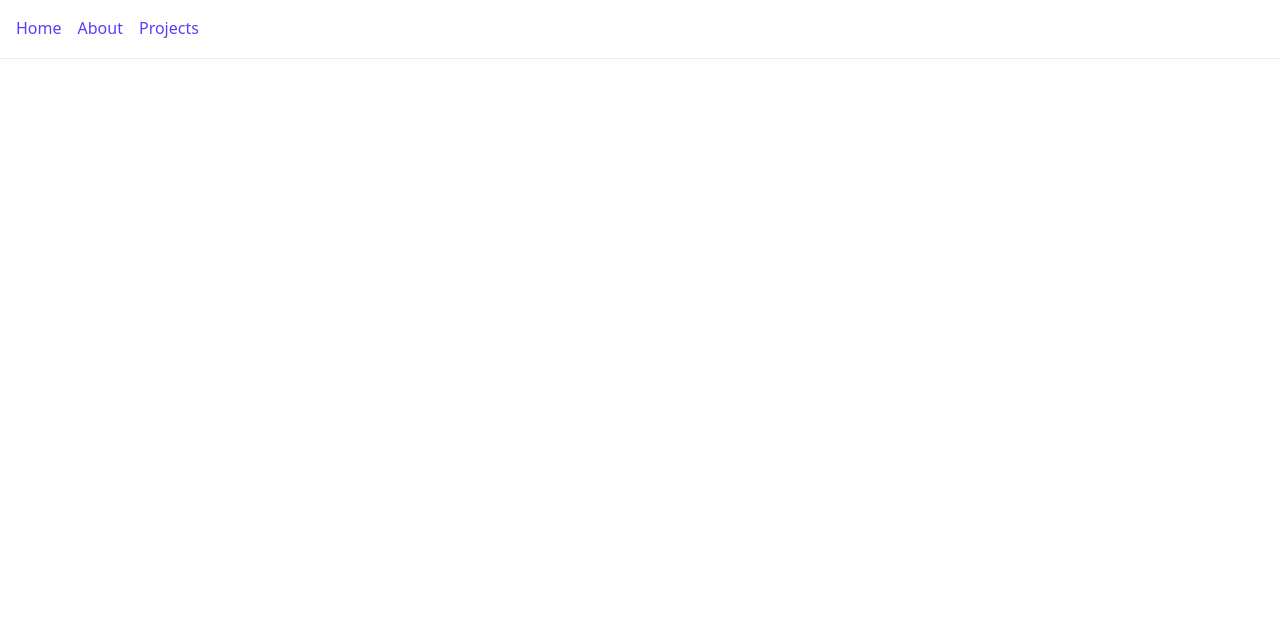
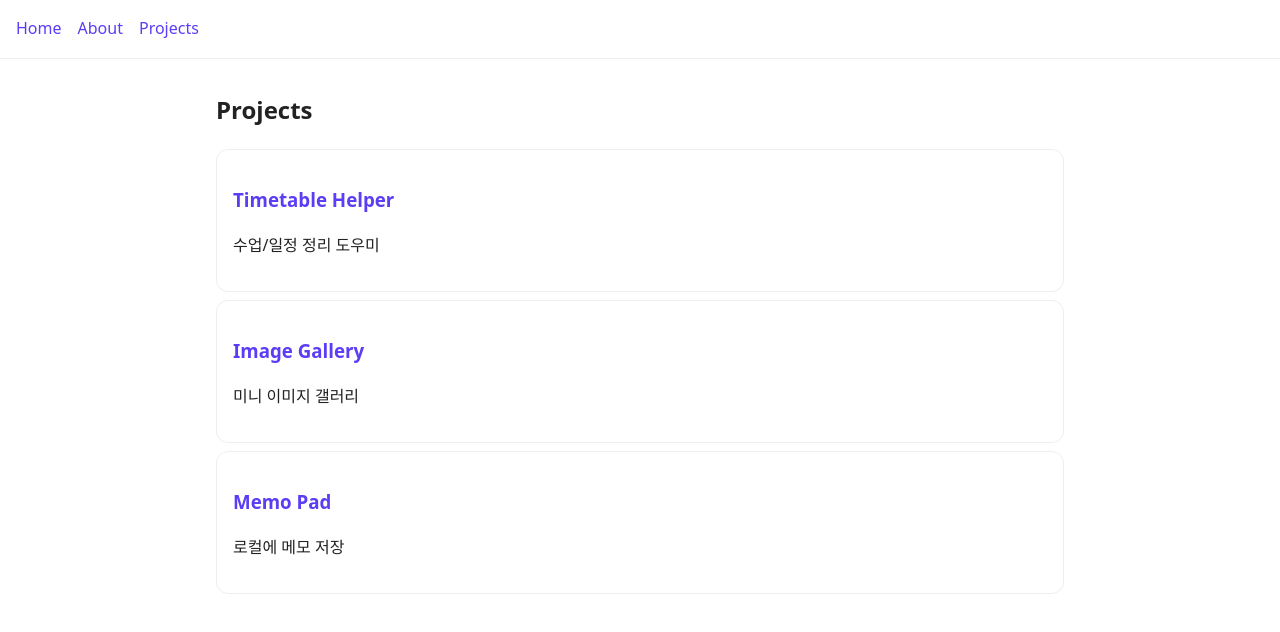
Before and after one commit to KyeongAA/pwd-week2, a SvelteKit app: page /projects in a window 1280 px wide. Shown: the top 632 px of the page. Built offline with nearby package versions, Linux system fonts and the light colour scheme.

Commit message:
Update +page.svelte

```diff
--- a/src/routes/projects/+page.svelte
+++ b/src/routes/projects/+page.svelte
@@ -0,0 +1,12 @@
+<!-- src/routes/projects/+page.svelte -->
+<script>
+  import Card from '$lib/Card.svelte';
+  let { data } = $props(); // { projects }
+</script>
+
+<h2>Projects</h2>
+{#each data.projects as p}
+  <Card title={p.title} summary={p.summary} href={`/projects/${p.slug}`} />
+{:else}
+  <p class="card">아직 등록된 프로젝트가 없습니다.</p>
+{/each}
```
